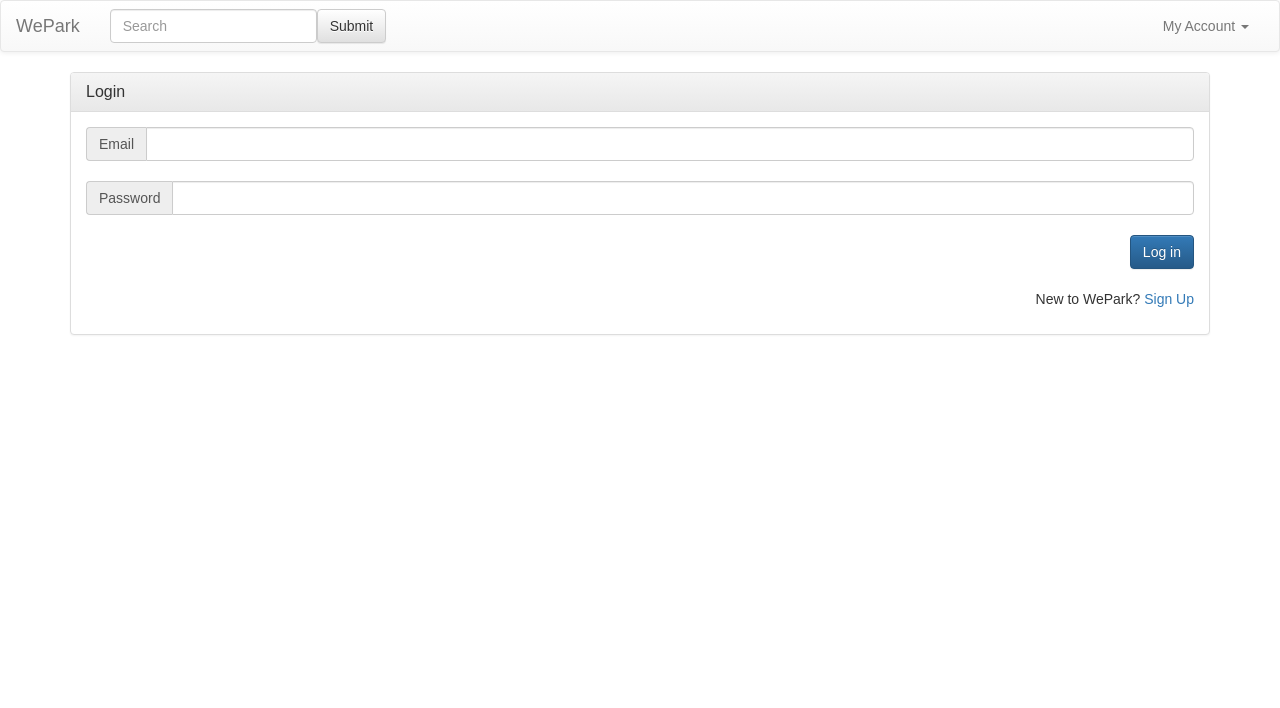
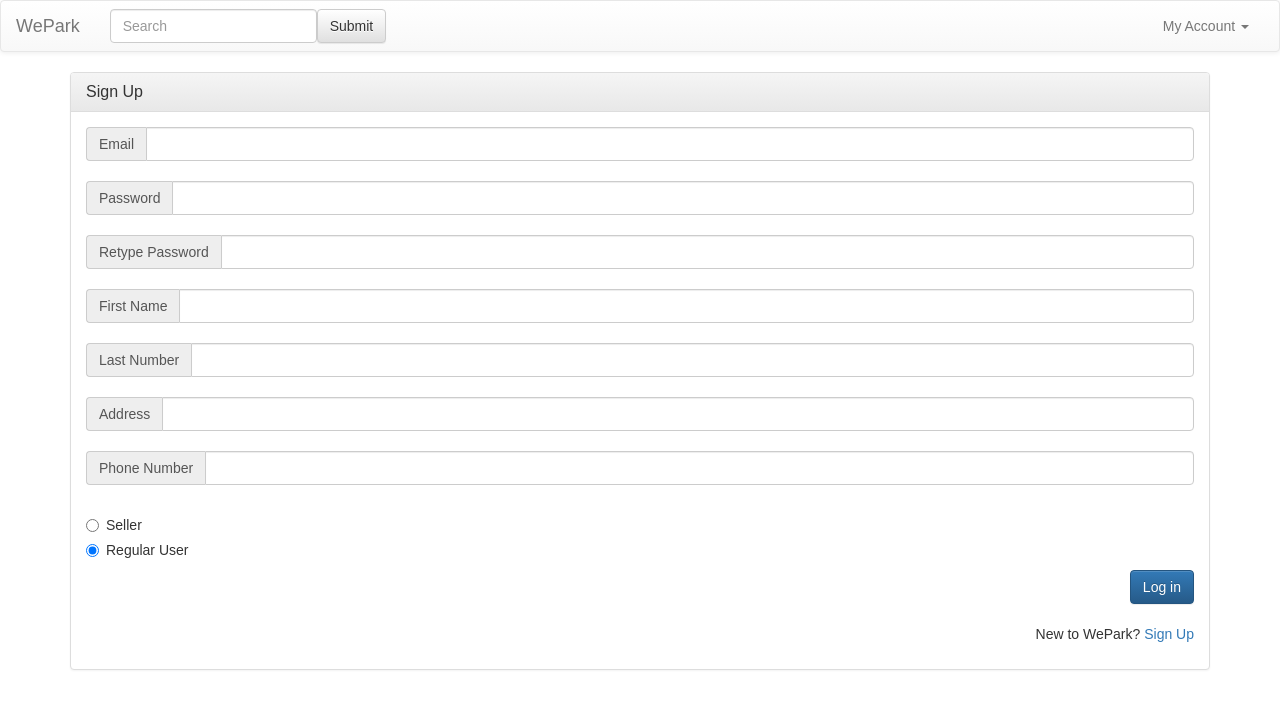
Before and after one commit to wenn009/WePark, a React (Create React App) app in the folder client/: page / in a window 1280 px wide. Shown: the top 708 px of the page. Built offline with nearby package versions, Linux system fonts and the light colour scheme; what react-google-maps would draw is missing.

Commit message:
add signup page

```diff
--- a/client/src/SignUp/signupForm.js
+++ b/client/src/SignUp/signupForm.js
@@ -0,0 +1,100 @@
+import React, { PropTypes } from 'react';
+//import { Link } from 'react-router-dom'
+
+
+const SignupForm = ({
+  onSubmit,
+    onChange,
+    errors,
+    user
+}) => (
+        <div className="container">
+            <div className="panel panel-default">
+                <div className="panel-heading">
+                    <h4 className="panel-title">Sign Up</h4>
+                </div>
+                <div className="panel-body">
+                    <form className="col-md-12" action="/" onSubmit={onSubmit}>
+
+
+                        {errors.email && <div className="row"><p className="error-message">{errors.email}</p></div>}
+                        <div className="row">
+                            <div className="input-group col-md-12 col-sm-12">
+                                <span class="input-group-addon" id="basic-addon1">Email</span>
+                                <input className="form-control" id="email" type="email" name="email" onChange={onChange} />
+
+                            </div>
+                        </div> < br />
+
+                        <div className="row">
+                            <div className="input-group col-md-12 col-md-12">
+                                <span class="input-group-addon" id="basic-addon1">Password</span>
+                                <input className="form-control" id="password" type="password" name="password" onChange={onChange} />
+
+                            </div>
+                        </div> <br />
+                        {errors.password && <div className="row"><p className="error-message">{errors.password}</p></div>}
+                        <div className="row">
+                            <div className="input-group col-md-12 col-md-12">
+                                <span class="input-group-addon" id="basic-addon1">Retype Password</span>
+                                <input className="form-control" id="retypePassword" type="password" name="retypePassword" onChange={onChange} />
+                            </div>
+                        </div> <br />
+
+                        <div className="row">
+                            <div className="input-group col-md-12 col-md-12">
+                                <span class="input-group-addon" id="basic-addon1">First Name</span>
+                                <input className="form-control" id="firstName" type="firstName" name="firstName" onChange={onChange} />
+                            </div>
+                        </div> <br />
+
+                        <div className="row">
+                            <div className="input-group col-md-12 col-md-12">
+                                <span class="input-group-addon" id="basic-addon1">Last Number</span>
+                                <input className="form-control" id="lastName" type="lastName" name="lastName" onChange={onChange} />
+                            </div>
+                        </div> <br />
+
+                        <div className="row">
+                            <div className="input-group col-md-12 col-md-12">
+                                <span class="input-group-addon" id="basic-addon1">Address</span>
+                                <input className="form-control" id="address" type="address" name="address" onChange={onChange} />
+                            </div>
+                        </div> <br />
+
+                        <div className="row">
+                            <div className="input-group col-md-12 col-md-12">
+                                <span class="input-group-addon" id="basic-addon1">Phone Number</span>
+                                <input className="form-control" id="phoneNumber" type="telephone" name="phoneNumber" onChange={onChange} />
+                            </div>
+                        </div> <br />
+
+                        <div class="row">
+                            <div className="input-group col-md-6 col-sm-6">
+                                <div class="radio">
+                                    <label><input type="radio" name="optradio" />Seller</label>
+                                </div>
+
+                                <div class="radio">
+                                    <label><input type="radio" name="optradio" checked/>Regular User</label>
+                                </div>
+                            </div>
+                        </div>
+
+                        <div className="row ">
+                            <input type="submit" className="btn btn-md btn-primary pull-right btn-signin" value='Log in' />
+                        </div>
+                        <br />
+                        <div className="row">
+                            <p className=" pull-right"> New to WePark?  <a href="/signup">Sign Up</a></p>
+                        </div>
+
+                    </form>
+                </div>
+
+            </div>
+        </div>
+    );
+
+
+export default SignupForm;
--- a/client/src/SignUp/signupPage.js
+++ b/client/src/SignUp/signupPage.js
@@ -0,0 +1,79 @@
+import React, { PropTypes } from 'react';
+//import Auth from '../Auth/Auth';
+import NavBar from '../NavBar';
+
+import SignupForm from './signupForm';
+
+class SignupPage extends React.Component {
+    constructor(props, context) {
+        super(props, context);
+
+        // set the initial component state
+        this.state = {
+            errors: {},
+            user: {
+                email: '',
+                password: '',
+                retypePassword: '',
+                firstName: '',
+                lastName: '',
+                phoneNumber: '',
+                address: '',
+                userType: ''
+            }
+        };
+
+        this.processForm = this.processForm.bind(this);
+        this.changeUser = this.changeUser.bind(this);
+    }
+
+    // Pre-submission.
+    processForm(event) {
+        event.preventDefault();
+        const errors = { };
+        const email = this.state.user.email;
+        const password = this.state.user.password;
+        const firstName = this.state.user.firstName;
+        const lastName = this.state.user.lastName;
+        const address = this.state.user.address;
+        const userType = this.state.user.userType;
+        const phoneNumber = this.state.user.phoneNumber;
+        const retypePassword = this.state.user.retypePassword;
+
+        if(password !== retypePassword){
+            errors.password ='password is not match';
+        }
+
+        if(email === ''){
+            errors.email = 'please enter an email';
+        }
+        this.setState({errors});
+        //TO DO Post sign up data.
+        console.log(email);
+    }
+
+    changeUser(event) {
+        const field = event.target.name;
+        const user = this.state.user;
+        user[field] = event.target.value;
+
+        this.setState({ user });
+    }
+
+    render() {
+        return (
+            <div>
+                <NavBar />
+                <SignupForm
+                    onSubmit={this.processForm}
+                    onChange={this.changeUser}
+                    errors={this.state.errors}
+                    user={this.state.user}
+                />
+            </div>
+        );
+    }
+}
+
+
+export default SignupPage;
--- a/client/src/index.js
+++ b/client/src/index.js
@@ -4,7 +4,8 @@ import './index.css';
 import App from './App';
 import registerServiceWorker from './registerServiceWorker';
 import LoginPage from './logIn/loginPage';
+import SignupPage from './SignUp/signupPage';
 
 //ReactDOM.render(<App />, document.getElementById('root'));
-ReactDOM.render(<LoginPage />, document.getElementById('root'));
+ReactDOM.render(<SignupPage />, document.getElementById('root'));
 registerServiceWorker();
```
